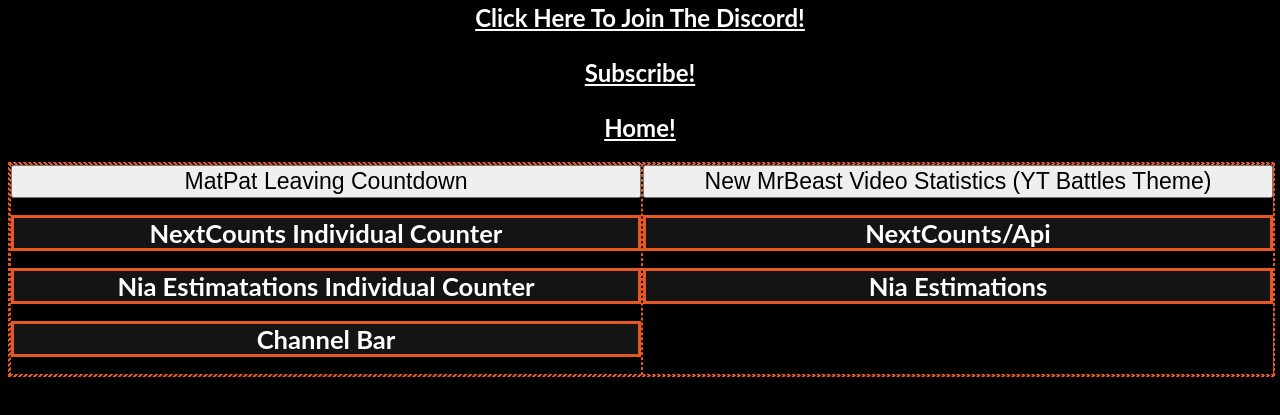
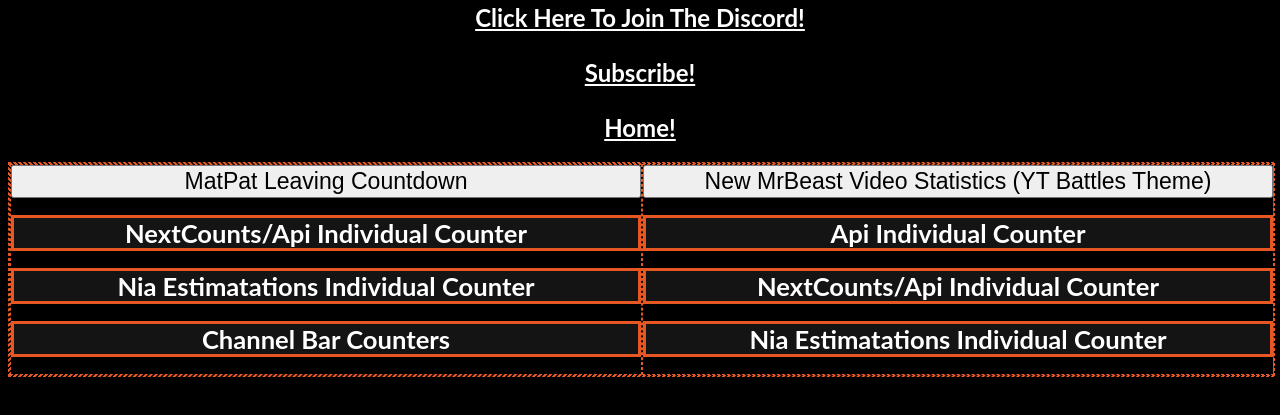
Before and after one commit to HuntingStats378/huntingstats378.github.io, a plain HTML site: page streams/index.html in a window 1280 px wide. Shown: the part 121-536 px from the top of the page. Drawn offline with Linux system fonts and the light colour scheme.

Commit message:
Update index.html

```diff
--- a/streams/index.html
+++ b/streams/index.html
@@ -41,22 +41,25 @@
             <div>
                 <button>MatPat Leaving Countdown</button>
                 <a href="./matpatleaving/NextCounts">
-                    <h1>NextCounts Individual Counter</h1>
+                    <h1>NextCounts/Api Individual Counter</h1>
                 </a>
                 <a href="./matpatleaving/Nia">
                     <h1>Nia Estimatations Individual Counter</h1>
                 </a>
                 <a href="./matpatleaving/">
-                    <h1>Channel Bar</h1>
+                    <h1>Channel Bar Counters</h1>
                 </a>
           </div>
           <div>
                 <button>New MrBeast Video Statistics (YT Battles Theme)</button>
-                <a href="./compare-subscribers/nextcounts">
-                    <h1>NextCounts/Api</h1>
+                <a href="./ytbattleslastestmbvid/apisubs">
+                    <h1>Api Individual Counter</h1>
                 </a>
-                <a href="./compare-subscribers/nia">
-                    <h1>Nia Estimations</h1>
+                <a href="./ytbattleslastestmbvid/studiosubs">
+                    <h1>NextCounts/Api Individual Counter</h1>
+                </a>
+                <a href="./ytbattleslastestmbvid/subs">
+                    <h1>Nia Estimatations Individual Counter</h1>
                 </a>
           </div>
         </div>
```
